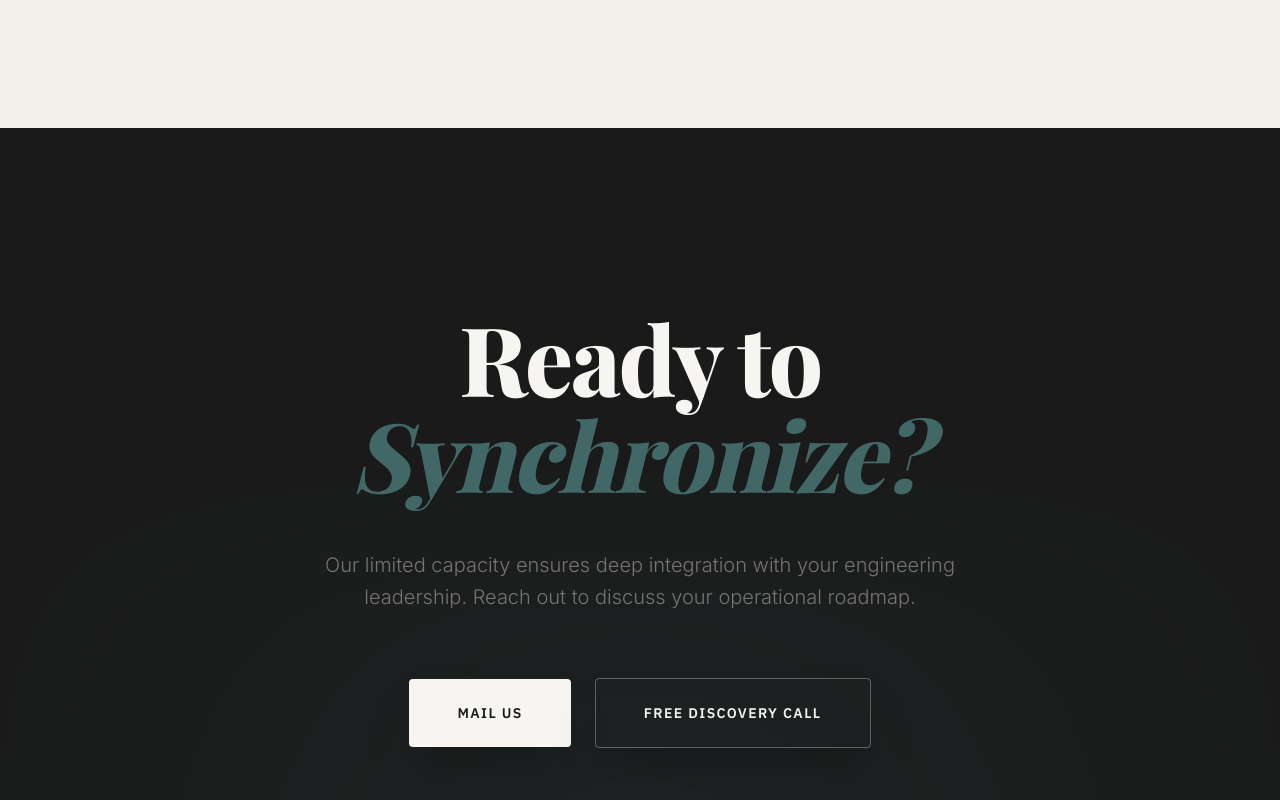
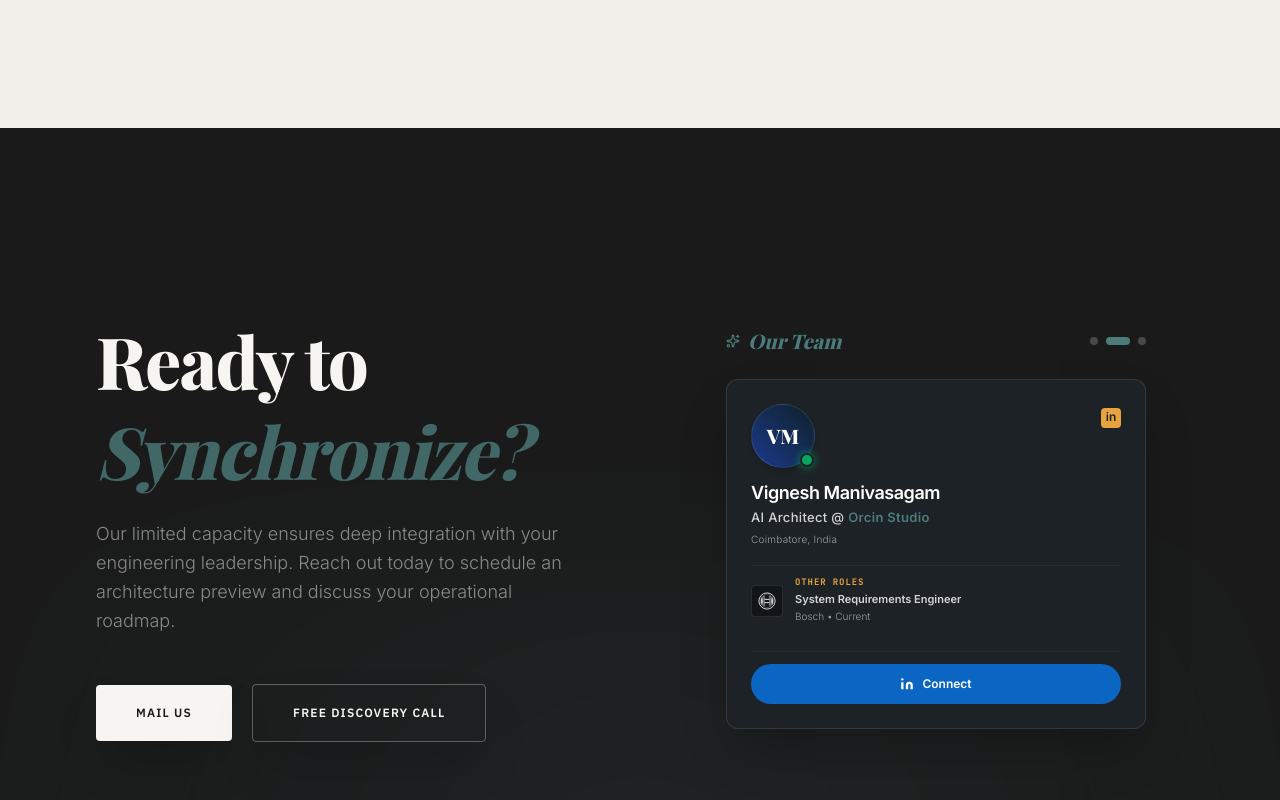
Before and after one commit to kaushikrengan/Orcin, a React (Vite) app: page / in a window 1280 px wide. Shown: the part 7680-8480 px from the top of the page. Built offline with nearby package versions, Linux system fonts and the light colour scheme; a web font is replaced by a local one.

Commit message:
feat: add LinkedIn icon and update contact section

```diff
--- a/src/App.tsx
+++ b/src/App.tsx
@@ -1,5 +1,5 @@
 import { motion, useSpring, useMotionValue, useScroll, useTransform, AnimatePresence } from "motion/react";
-import { ArrowRight, Box as BoxIcon, Cpu, Workflow, Zap, Banknote, Clock, Database, LineChart, Mail, Menu, X, Wand2, Settings, ChevronDown, ChevronUp, ChevronLeft, ChevronRight, CheckCircle2, User, Sparkles, Network } from "lucide-react";
+import { ArrowRight, Box as BoxIcon, Cpu, Workflow, Zap, Banknote, Clock, Database, LineChart, Mail, Menu, X, Wand2, Settings, ChevronDown, ChevronUp, ChevronLeft, ChevronRight, CheckCircle2, User, Sparkles, Network, Linkedin } from "lucide-react";
 import { useRef, useMemo, Suspense, useEffect, useState } from "react";
 
 // --- STYLISH SYSTEMS CONSTELLATION ---
@@ -909,47 +909,206 @@ export default function App() {
         <ProcessSection />
 
         {/* CONTACT CALLOUT */}
-        <section id="contact" className="min-h-screen flex items-center justify-center px-6 md:px-24 bg-graphite relative overflow-hidden -mt-[2px] z-20">
+        <ContactSection />
+      </main>
+
+      <Footer />
+    </div>
+  );
+}
+
+// --- TEAM DATA AND CAROUSEL SYSTEM ---
+
+const TEAM_MEMBERS = [
+  {
+    name: "Kaushik Rengan",
+    role: "Design & Strategy",
+    location: "Coimbatore, India",
+    initials: "KR",
+    otherRole: "System Requirements Engineer",
+    avatarBg: "from-teal-900 to-[#122424]",
+    linkedin: "https://www.linkedin.com/in/kaushik-rengan-r-540b7818b/"
+  },
+  {
+    name: "Vignesh Manivasagam",
+    role: "AI Architect",
+    location: "Coimbatore, India",
+    initials: "VM",
+    otherRole: "System Requirements Engineer",
+    avatarBg: "from-blue-900 to-[#101F29]",
+    linkedin: "https://www.linkedin.com/in/vignesh-manivasakam-17b0a2128/"
+  },
+  {
+    name: "Ajay Karthick",
+    role: "AI Orchestration & development",
+    location: "Coimbatore, India",
+    initials: "AK",
+    otherRole: "System Requirements Engineer",
+    avatarBg: "from-zinc-800 to-[#121213]",
+    linkedin: "https://www.linkedin.com/in/ajay-k-23495b179/"
+  }
+];
+
+function ContactSection() {
+  const [activeTeamIdx, setActiveTeamIdx] = useState(0);
+
+  useEffect(() => {
+    const timer = setInterval(() => {
+      setActiveTeamIdx((prev) => (prev + 1) % TEAM_MEMBERS.length);
+    }, 5500);
+    return () => clearInterval(timer);
+  }, []);
+
+  const activeMember = TEAM_MEMBERS[activeTeamIdx];
+
+  return (
+    <section id="contact" className="min-h-screen py-24 flex items-center justify-center px-6 md:px-24 bg-graphite relative overflow-hidden -mt-[2px] z-20">
       <div className="absolute inset-0 opacity-10">
         <div className="absolute top-0 left-0 w-full h-full bg-[radial-gradient(circle_at_center,#4B7B7B,transparent)] blur-3xl translate-y-1/2" />
       </div>
 
-          <div className="max-w-4xl mx-auto text-center relative z-10">
+      <div className="max-w-7xl mx-auto w-full relative z-10 grid grid-cols-1 lg:grid-cols-2 gap-16 lg:gap-24 items-center">
+        {/* Left Column: Contact info */}
+        <div className="flex flex-col text-center lg:text-left items-center lg:items-start select-none">
           <motion.div
-               initial={{ opacity: 0, scale: 0.95 }}
-               whileInView={{ opacity: 1, scale: 1 }}
+            initial={{ opacity: 0, y: 25 }}
+            whileInView={{ opacity: 1, y: 0 }}
             viewport={{ once: true }}
-               transition={{ duration: 1 }}
-            >
-            <h2 className="text-5xl md:text-8xl font-serif-display font-extrabold mb-12 text-ivory tracking-tight">
-                Ready to <span className="italic text-teal/80">Synchronize?</span>
+            transition={{ duration: 0.8 }}
+            className="w-full flex flex-col items-center lg:items-start"
+          >
+            <h2 className="text-4xl sm:text-5xl md:text-7xl font-serif-display font-extrabold mb-6 text-ivory tracking-tight leading-tight">
+              Ready to <span className="italic text-teal/80 block lg:inline">Synchronize?</span>
             </h2>
-              <p className="text-ivory/40 mb-16 max-w-2xl mx-auto text-lg md:text-xl font-light leading-relaxed">
-                Our limited capacity ensures deep integration with your engineering leadership. Reach out to discuss your operational roadmap.
+
+            <p className="text-ivory/50 mb-12 max-w-xl text-center lg:text-left text-base md:text-lg font-light leading-relaxed font-sans">
+              Our limited capacity ensures deep integration with your engineering leadership. Reach out today to schedule an architecture preview and discuss your operational roadmap.
             </p>
 
-              <div className="flex flex-col sm:flex-row items-center justify-center gap-6">
+            <div className="flex flex-col sm:flex-row items-center justify-center lg:justify-start gap-5 w-full sm:w-auto">
               <a
                 href="mailto:orcin.aistudio@gmail.com"
-                  className="w-full sm:w-auto bg-ivory text-graphite px-12 py-6 rounded-sm font-heading font-bold tracking-widest text-sm hover:scale-105 transition-transform shadow-2xl text-center"
+                className="w-full sm:w-auto bg-ivory text-graphite px-10 py-5 rounded-sm font-heading font-bold tracking-widest text-xs hover:scale-[1.03] active:scale-95 transition-all shadow-2xl text-center border-none"
               >
                 MAIL US
               </a>
 
               <a
                 href="tel:+918870897691"
-                  className="w-full sm:w-auto border border-ivory/30 text-ivory px-12 py-6 rounded-sm font-heading font-bold tracking-widest text-sm hover:bg-ivory hover:text-graphite hover:scale-105 transition-all shadow-2xl text-center"
+                className="w-full sm:w-auto border border-ivory/30 text-ivory px-10 py-5 rounded-sm font-heading font-bold tracking-widest text-xs hover:bg-ivory hover:text-[#141717] hover:border-ivory active:scale-95 transition-all shadow-2xl text-center"
               >
                 FREE DISCOVERY CALL
               </a>
             </div>
           </motion.div>
         </div>
+
+        {/* Right Column: Team Carousel */}
+        <div className="w-full flex flex-col items-center">
+          <div className="w-full max-w-[420px] flex justify-between items-center mb-6 select-none">
+            <span className="font-serif-display text-xl text-teal font-extrabold italic flex items-center gap-2">
+              <Sparkles size={14} className="text-teal" /> Our Team
+            </span>
+            <div className="flex gap-2">
+              {TEAM_MEMBERS.map((_, idx) => (
+                <button
+                  key={idx}
+                  onClick={() => setActiveTeamIdx(idx)}
+                  className={`w-2 h-2 rounded-full transition-all duration-300 border-none cursor-pointer ${
+                    activeTeamIdx === idx ? "bg-teal w-6" : "bg-white/20 hover:bg-white/40"
+                  }`}
+                  aria-label={`Go to team member ${idx + 1}`}
+                />
+              ))}
+            </div>
+          </div>
+
+          <div className="w-full max-w-[420px] h-[350px] relative">
+            <AnimatePresence mode="wait">
+              <motion.div
+                key={activeTeamIdx}
+                initial={{ opacity: 0, scale: 0.96, y: 12 }}
+                animate={{ opacity: 1, scale: 1, y: 0 }}
+                exit={{ opacity: 0, scale: 0.96, y: -12 }}
+                transition={{ duration: 0.45, ease: [0.16, 1, 0.3, 1] }}
+                className="absolute inset-0 w-full h-full bg-[#1D2226] border border-white/10 rounded-xl overflow-hidden shadow-2xl flex flex-col justify-between p-6"
+              >
+                {/* Profile Card Body */}
+                <div className="flex flex-col text-left select-none">
+                  <div className="flex items-start justify-between mb-4 w-full">
+                    <div className={`relative w-16 h-16 rounded-full border border-white/10 bg-gradient-to-tr ${activeMember.avatarBg} flex items-center justify-center text-white font-serif-display font-extrabold text-xl shadow-md`}>
+                      {activeMember.initials}
+                      <div className="absolute bottom-0 right-0 w-3.5 h-3.5 rounded-full bg-[#05a660] border-[2px] border-[#1D2226] shadow-[0_0_8px_rgba(5,166,96,0.85)]" />
+                    </div>
+
+                    <div className="bg-[#e7a33e] text-[#1D2226] w-5 h-5 rounded-sm flex items-center justify-center font-bold text-xs font-sans pb-0.5 mt-1">
+                      in
+                    </div>
+                  </div>
+
+                  <h3 className="font-sans font-semibold text-lg text-white tracking-tight leading-none mb-1.5">
+                    {activeMember.name}
+                  </h3>
+
+                  <p className="text-xs sm:text-[13px] text-zinc-300 font-sans font-medium leading-normal tracking-wide text-balance mb-1">
+                    {activeMember.role} @ <span className="text-teal font-semibold">Orcin Studio</span>
+                  </p>
+
+                  <p className="text-[10px] text-zinc-400 font-light font-sans tracking-wide">
+                    {activeMember.location}
+                  </p>
+                </div>
+
+                {/* Other Roles Experience Block */}
+                <div className="pt-3 pb-2 border-t border-white/5 flex items-center gap-3 w-full">
+                  <div className="w-8 h-8 rounded bg-[#121619] border border-white/10 flex items-center justify-center p-1.5 shadow-inner select-none shrink-0">
+                    {/* Genuine Robert Bosch Armature Logo */}
+                    <svg viewBox="0 0 100 100" className="w-6 h-6" fill="none">
+                      {/* Double Concentric Silver Rings */}
+                      <circle cx="50" cy="50" r="45" stroke="#D1D5DB" strokeWidth="5.5" />
+                      <circle cx="50" cy="50" r="37" stroke="#9CA3AF" strokeWidth="2" />
+
+                      {/* Left Leftmost Guard Crescent */}
+                      <path d="M 23,26 C 14,35 14,65 23,74 C 28,65 28,35 23,26 Z" fill="#D1D5DB" />
+
+                      {/* Right Rightmost Guard Crescent */}
+                      <path d="M 77,26 C 86,35 86,65 77,74 C 72,65 72,35 77,26 Z" fill="#D1D5DB" />
+
+                      {/* Center Double-Pillar H-Ladder Chassis */}
+                      {/* Left vertical pole */}
+                      <path d="M 31,23 C 31,18 36,18 36,23 L 36,77 C 36,82 31,82 31,77 Z" fill="#D1D5DB" />
+                      {/* Right vertical pole */}
+                      <path d="M 69,23 C 69,18 64,18 64,23 L 64,77 C 64,82 69,82 69,77 Z" fill="#D1D5DB" />
+
+                      {/* Twin horizontal core winding rungs producing the signature slot gap */}
+                      <rect x="36" y="38" width="28" height="6" fill="#D1D5DB" />
+                      <rect x="36" y="56" width="28" height="6" fill="#D1D5DB" />
+                    </svg>
+                  </div>
+                  <div className="flex flex-col text-left min-w-0">
+                    <span className="text-[9px] uppercase font-mono tracking-widest text-[#e7a33e] leading-none mb-1.5 font-bold">OTHER ROLES</span>
+                    <span className="text-[11px] font-semibold text-zinc-300 leading-tight truncate">{activeMember.otherRole}</span>
+                    <span className="text-[10px] text-zinc-400 font-light mt-0.5">Bosch • Current</span>
+                  </div>
+                </div>
+
+                {/* LinkedIn Action Button Footer */}
+                <div className="pt-3 border-t border-white/5 shrink-0 select-none w-full">
+                  <a
+                    href={activeMember.linkedin}
+                    target="_blank"
+                    rel="noopener noreferrer"
+                    className="w-full bg-[#0a66c2] hover:bg-[#004182] active:scale-[0.98] text-white font-sans font-semibold text-xs py-2.5 rounded-full transition-all flex items-center justify-center gap-2 border-none cursor-pointer h-10 text-center no-underline"
+                  >
+                    <Linkedin size={14} className="fill-white stroke-none" /> Connect
+                  </a>
+                </div>
+              </motion.div>
+            </AnimatePresence>
+          </div>
+        </div>
+      </div>
     </section>
-      </main>
-
-      <Footer />
-    </div>
   );
 }
 
```
Lines whose indentation alone changed are shown as unchanged.
